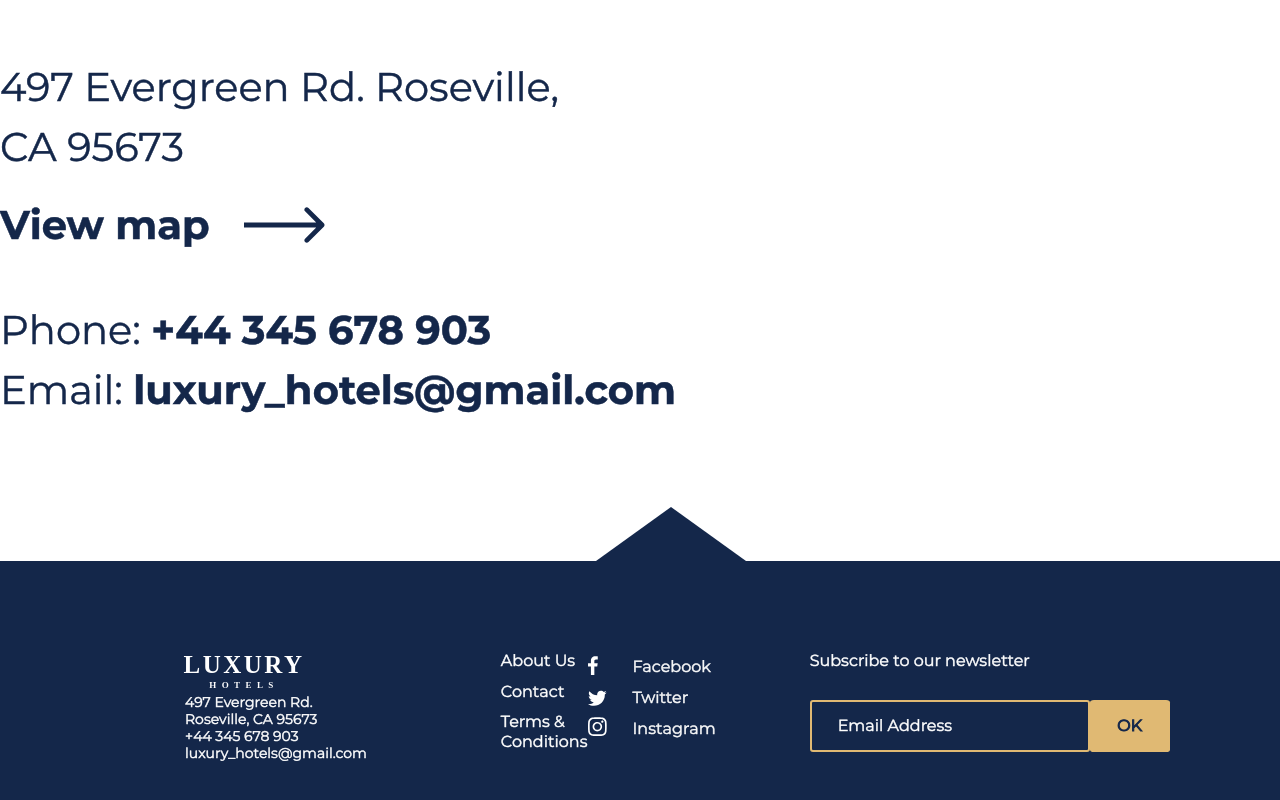
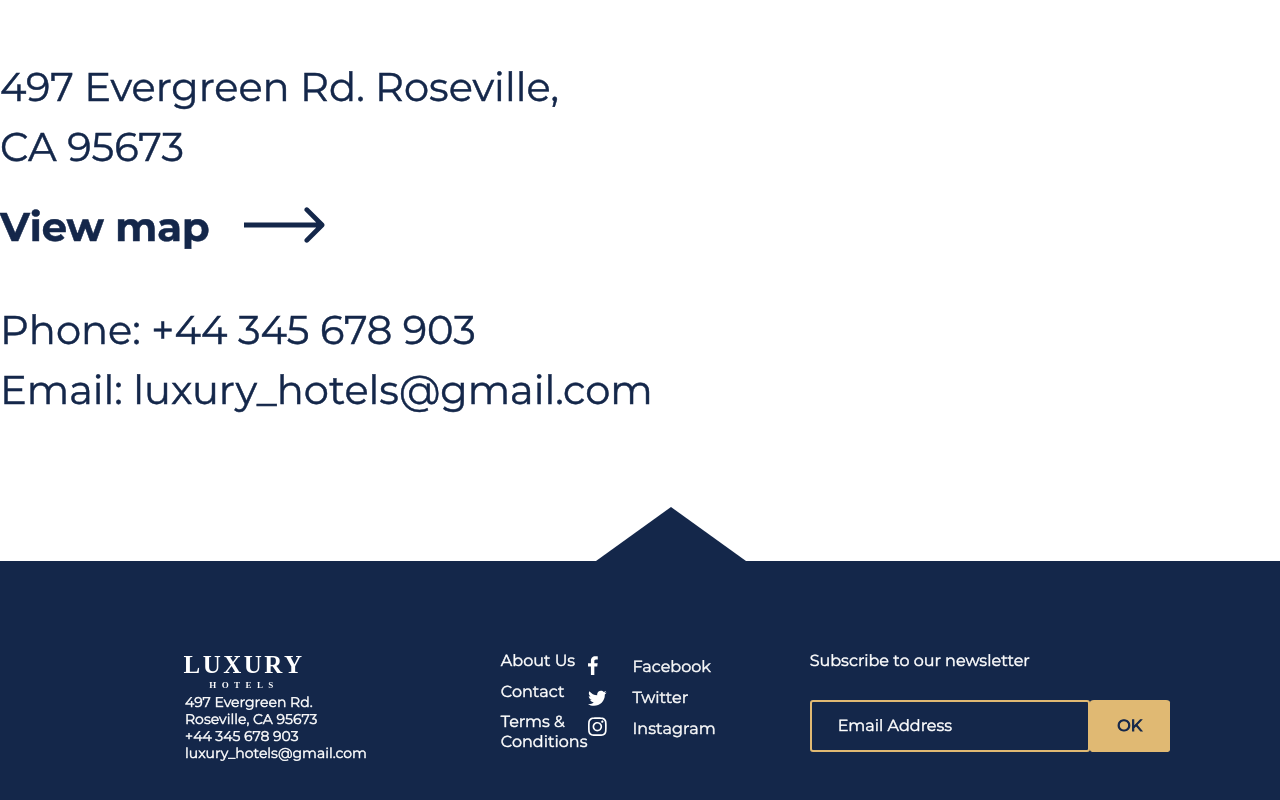
Before and after one commit to KseniaKrasilnikova/luxury_hotels, a website: page source/contact-us.html in a window 1280 px wide. Shown: the part 1020-1820 px from the top of the page. Drawn offline with nearby package versions, Linux system fonts and the light colour scheme; files that its build step writes are made by us from their sources; files whose address does not match are found by name.

Commit message:
DONE div <contact-information>< + overflow test

```diff
--- a/source/contact-us.html
+++ b/source/contact-us.html
@@ -44,7 +44,7 @@
                 <div class="contact-information">
                     <p>497 Evergreen Rd. Roseville,<br>
                         CA 95673</p>
-                    <div>
+
                         <a class="contact-information__map" href="#">View map
                             <span>
                                 <svg class="contact-information__icon" width="84" height="38" viewBox="0 0 84 38" fill="none" xmlns="http://www.w3.org/2000/svg">
@@ -52,8 +52,6 @@
                         </svg>
                             </span>
                         </a>
-                    </div>
-
 
                     <div class="contact-information__bottom">
                         <p>Phone: <a class="contact-information__link" href="#">+44 345 678 903</a></p>
--- a/source/sass/blocks/contact-information.scss
+++ b/source/sass/blocks/contact-information.scss
@@ -15,9 +15,12 @@
 .contact-information a {
   margin-bottom: 23px;
   color: $darkColor;
-  font-weight: 700;
   font-size: 40px;
   line-height: 1.5em;
+}
+
+.contact-information__link {
+  font-weight: 400;
 }
 
 .contact-information p {
@@ -29,6 +32,10 @@
   flex-direction: row;
   flex-wrap: nowrap;
   justify-content: left;
+  width: 325px;
+  align-items: center;
+
+  font-weight: 700;
 }
 
 .contact-information__icon {
```
